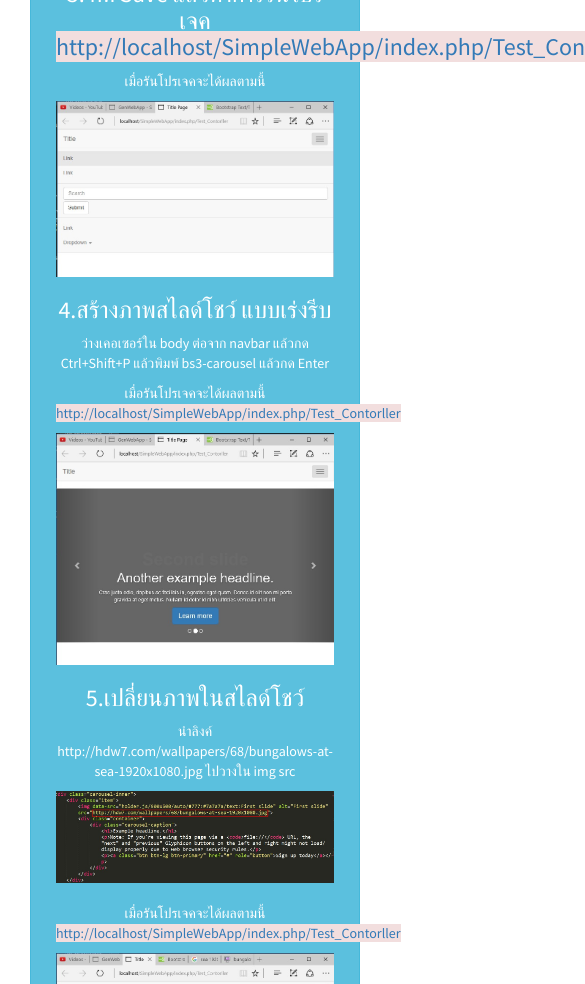
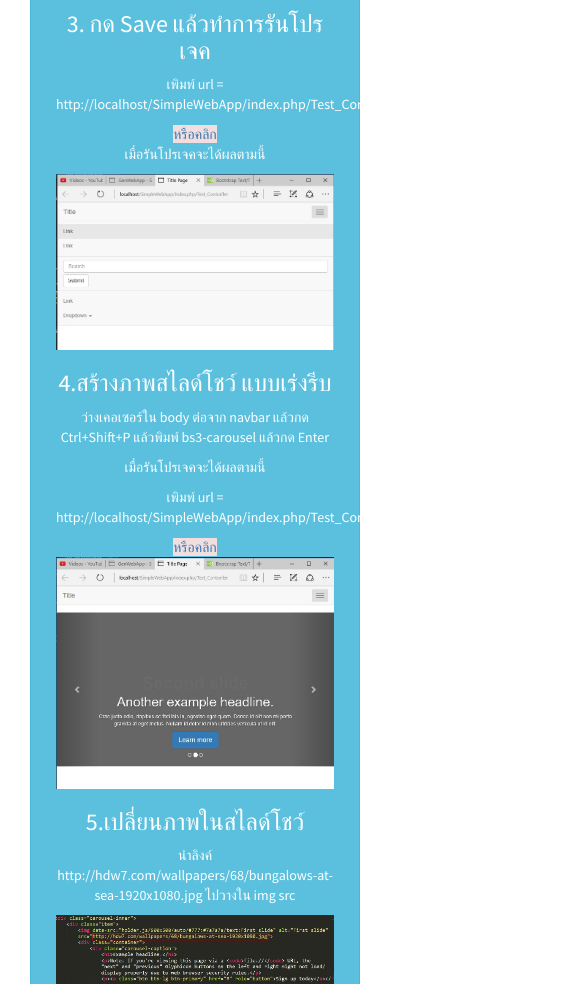
Before and after one commit to anusondd/WebApp_Bootstrap, a plain HTML site: page index.html in a window 390 px wide. Shown: the part 6920-7904 px from the top of the page, 585 px wide, since content can reach past the window. Drawn offline with nearby package versions, Linux system fonts and the light colour scheme.

Commit message:
project5-5
responsive

```diff
--- a/index.html
+++ b/index.html
@@ -453,7 +453,9 @@
                                     <span class="glyphicon glyphicon-exclamation-sign ">Tip</span>
                                     <p>คีย์ลัดในการสร้างหน้า View กด Ctrl+Shift+P แล้วพิมพ์ bs3-html5-template แล้วกด Enter </p>
                                     <p>เมื่อเสร็จแล้วกด Ctrl+S </p>
-                                    <p>ลอง Run การเรียกใช้หน้า View ของ Controller <a href="http://localhost/SimpleWebApp/index.php/Test_Contorller" class="bg-danger">http://localhost/SimpleWebApp/index.php/Test_Contorller</a> </p>
+                                    <p>ลอง Run การเรียกใช้หน้า View ของ Controller </p>
+                                    <p>เพิมพ์ url = http://localhost/SimpleWebApp/index.php/Test_Contorller</p>
+                                    <a href="http://localhost/SimpleWebApp/index.php/Test_Contorller" class="bg-danger">หรือคลิก</a>
                                     <br>
                                     <br>
                                     <a href="#v1" class="btn btn-dark btn-lg" data-toggle="modal" data-target="#model2">ดูวีดีโอตัวอย่าง</a>
@@ -500,18 +502,24 @@
                                 <h3>2.สร้างเมนูหน้า View แบบง่ายๆ </h3>
                                 <p>ว่างเคอเซอร์ใน body แล้วกด Ctrl+Shift+P แล้วพิมพ์ bs3-navbar-responsive แล้วกด Enter </p>
                                 <img src="img/navbar.jpg" class="img-responsive" alt="Image">
-                                <h3>3. กด Save แล้วทำการรันโปรเจค <a href="http://localhost/SimpleWebApp/index.php/Test_Contorller" class="bg-danger">http://localhost/SimpleWebApp/index.php/Test_Contorller</a> </h3>
+                                <h3>3. กด Save แล้วทำการรันโปรเจค </h3>
+                                <p>เพิมพ์ url = http://localhost/SimpleWebApp/index.php/Test_Contorller</p>
+                                <a href="http://localhost/SimpleWebApp/index.php/Test_Contorller" class="bg-danger">หรือคลิก</a>
                                 <p>เมื่อรันโปรเจคจะได้ผลตามนี้</p>
                                 <img src="img/navbar-responsive.jpg" class="img-responsive" alt="Image">
                                 <h3>4.สร้างภาพสไลด์โชว์ แบบเร่งรีบ</h3>
                                 <p>ว่างเคอเซอร์ใน body ต่อจาก navbar แล้วกด Ctrl+Shift+P แล้วพิมพ์ bs3-carousel แล้วกด Enter</p>
-                                <p>เมื่อรันโปรเจคจะได้ผลตามนี้ <a href="http://localhost/SimpleWebApp/index.php/Test_Contorller" class="bg-danger">http://localhost/SimpleWebApp/index.php/Test_Contorller</a> </p>
+                                <p>เมื่อรันโปรเจคจะได้ผลตามนี้ </p>
+                                <p>เพิมพ์ url = http://localhost/SimpleWebApp/index.php/Test_Contorller</p>
+                                <a href="http://localhost/SimpleWebApp/index.php/Test_Contorller" class="bg-danger">หรือคลิก</a>
                                 <img src="img/carousel.jpg" class="img-responsive" alt="Image">
                                 <h3>5.เปลี่ยนภาพในสไลด์โชว์ </h3>
                                 <p>นำลิงค์ http://hdw7.com/wallpapers/68/bungalows-at-sea-1920x1080.jpg ไปวางใน img src </p>
                                 <img src="img/carousels.jpg" class="img-responsive" alt="Image">
                                 <br>
-                                <p>เมื่อรันโปรเจคจะได้ผลตามนี้ <a href="http://localhost/SimpleWebApp/index.php/Test_Contorller" class="bg-danger">http://localhost/SimpleWebApp/index.php/Test_Contorller</a> </p>
+                                <p>เมื่อรันโปรเจคจะได้ผลตามนี้ </p>
+                                <p>เพิมพ์ url = http://localhost/SimpleWebApp/index.php/Test_Contorller</p>
+                                <a href="http://localhost/SimpleWebApp/index.php/Test_Contorller" class="bg-danger">หรือคลิก</a>
                                 <img src="img/carouself.jpg" class="img-responsive" alt="Image">
                                 <br>
                                 <br>
```
